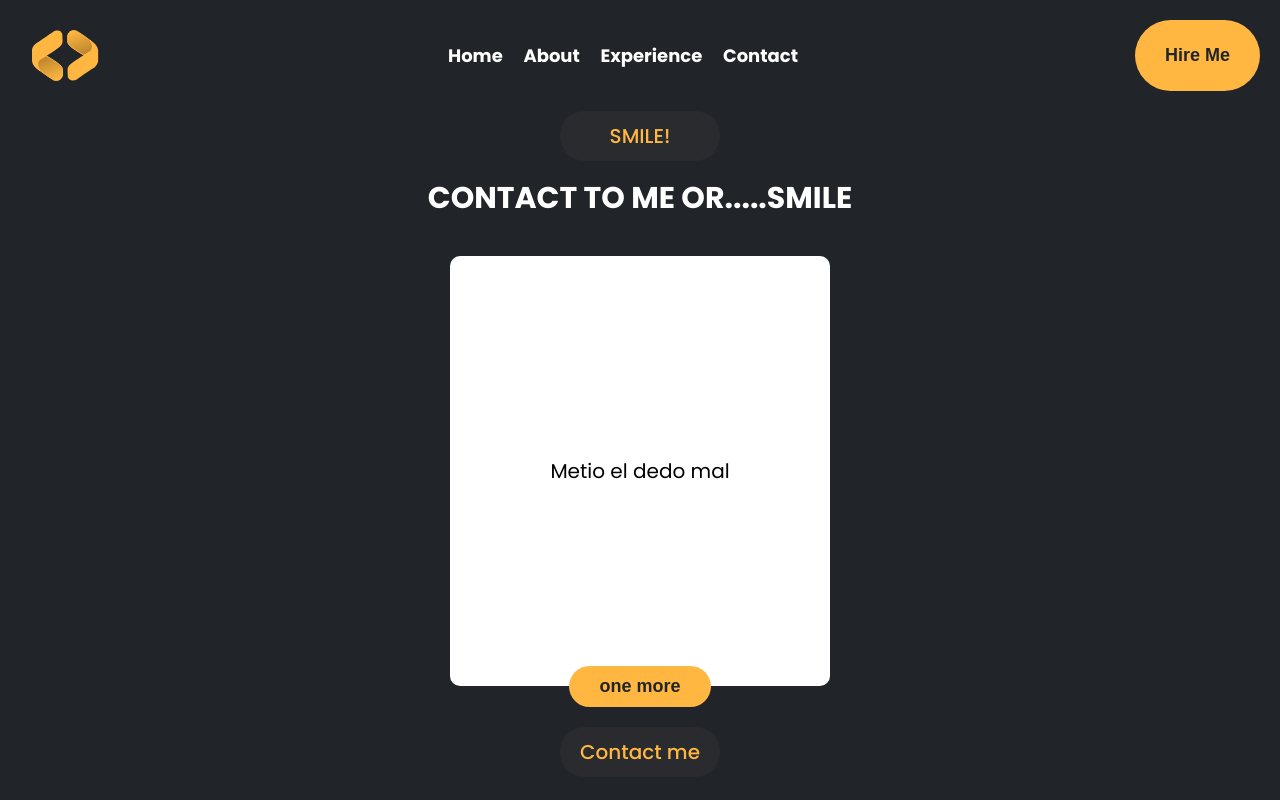
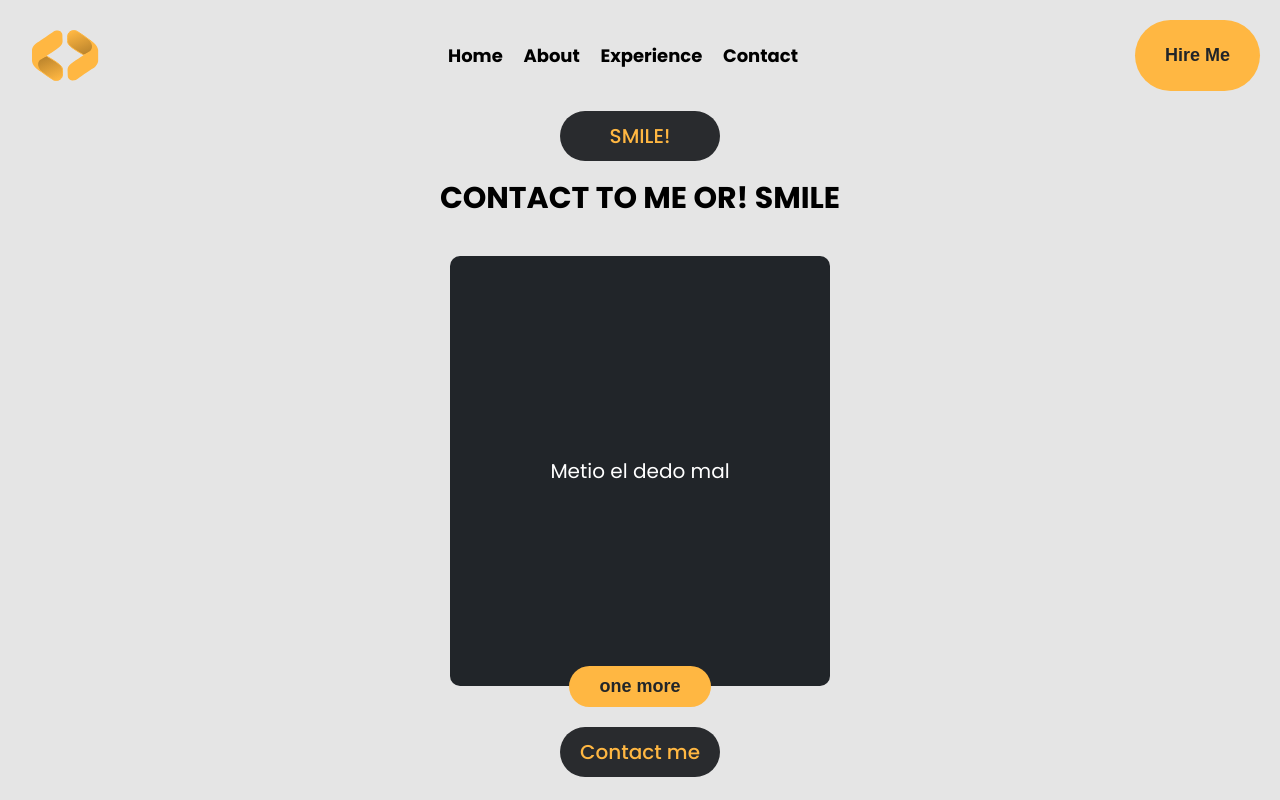
Before and after one commit to DFRANCOU/MYCV, a plain HTML site: page contact.html in a window 1280 px wide. Both pictures are taken after a click on the button "Hire Me". Shown: the top 800 px of the page. Drawn offline with nearby package versions, Linux system fonts and the light colour scheme; no server answers.

Commit message:
cambio en css dark

```diff
--- a/contact.html
+++ b/contact.html
@@ -30,8 +30,8 @@
     <section>
         <div class="smile">
             <div class="Contact">SMILE!</div>
-            <div class="contactSmile">CONTACT TO ME OR.....SMILE</div>
-            <div class="cajagrandeSmile">
+            <div class="startJoke">CONTACT TO ME OR! SMILE</div>
+            <div class="jokeBox">
                 <p id="joke"></p>
                 <p id="answer"> </p>
             </div>
--- a/css/contact.css
+++ b/css/contact.css
@@ -6,7 +6,7 @@
 }
 
 
-.cajagrandeSmile{
+.jokeBox{
     display: flex;
     justify-content: center;
     align-items: center;
@@ -41,11 +41,10 @@
     transform: scale(0.98);
 }
 
-.contactSmile{
+.startJoke{
     color: white;
     font-size: 30px;
     font-weight: 900;
-    text-align: justify;
     margin: 15px;
 }
 
--- a/css/dark&light.css
+++ b/css/dark&light.css
@@ -21,11 +21,11 @@
     color: white;
 }
 
-.change-mode-contactSmile{
+.change-mode-startJoke{
     color: black;
 }
 
-.change-mode-cajagrandeSmile{
+.change-mode-jokeBox{
     background-color: #212529;
     color:white;
 }
@@ -35,5 +35,5 @@
 }
 
 .change-mode-lwwcm{
-    filter: invert(100%);
+    filter: grayscale(10%);
 }
--- a/proyectcv.js
+++ b/proyectcv.js
@@ -1,49 +1,47 @@
+
+document.querySelectorAll(".tileSmlie")
+console.log(document.querySelectorAll(".tileSmlie"));
 
 
-    let x = document.querySelector(".contactSmile")
+const button1 = document.querySelector(".button1");
 
-    console.log("x");
+button1.addEventListener("click", lightMode);
 
-// const button1 = document.querySelector(".button1");
+function lightMode(){
 
-// button1.addEventListener("click", lightMode);
+    document.querySelector("body").classList.toggle("change-mode-body");
 
-// function lightMode(){
+    document.querySelectorAll(".a-header").forEach(element => {
+    element.classList.toggle("change-mode-a-header")
+    });
 
-//     document.querySelector("body").classList.toggle("change-mode-body");
+    document.querySelectorAll(".cajaGrande").forEach(element => {
+    element.classList.toggle("change-mode-cajaGrande")
+    });
 
-//     document.querySelectorAll(".a-header").forEach(element => {
-//     element.classList.toggle("change-mode-a-header")
-//     });
+    document.querySelectorAll("div h3").forEach(element => {
+    element.classList.toggle("change-mode-h3")
+    });
 
-//     document.querySelectorAll(".cajaGrande").forEach(element => {
-//     element.classList.toggle("change-mode-cajaGrande")
-//     });
+    document.querySelectorAll("h4").forEach(element => {
+    element.classList.toggle("change-mode-h4")
+    });
 
-//     document.querySelectorAll("div h3").forEach(element => {
-//     element.classList.toggle("change-mode-h3")
-//     });
+    let startJoke = document.querySelector(".startJoke");
 
-//     document.querySelectorAll("h4").forEach(element => {
-//     element.classList.toggle("change-mode-h4")
-//     });
+       startJoke.classList.toggle("change-mode-startJoke");
 
+    // document.querySelector(".startJoke").classList.toggle("change-mode-startJoke");
 
+    document.querySelector(".jokeBox").classList.toggle("change-mode-jokeBox");
 
-//     document.querySelector(".contactSmile").classList.toggle("change-mode-contactSmile");
+    document.querySelector(".logowwcm").classList.toggle("change-mode-lwwcm");
+
+    // document.querySelector(".a-here").classList.toggle("change-mode-a-here:link");
+
+    // document.querySelector(".a-letsGo").classList.toggle(".change-mode-a-letsGo");
 
 
 
 
-//     document.querySelector(".cajagrandeSmile").classList.toggle("change-mode-cajagrandeSmile");
-
-//     // document,getElementsByClassName("logowwcm").classList.toggle("change-mode-lwwcm");
-
-//     // document.querySelector(".a-here").classList.toggle("change-mode-a-here:link");
-
-//     // document.querySelector(".a-letsGo").classList.toggle(".change-mode-a-letsGo");
-
-
-
-
-// }
+}
```
Also changed, not shown: img/lwwcm_white.png (added).
